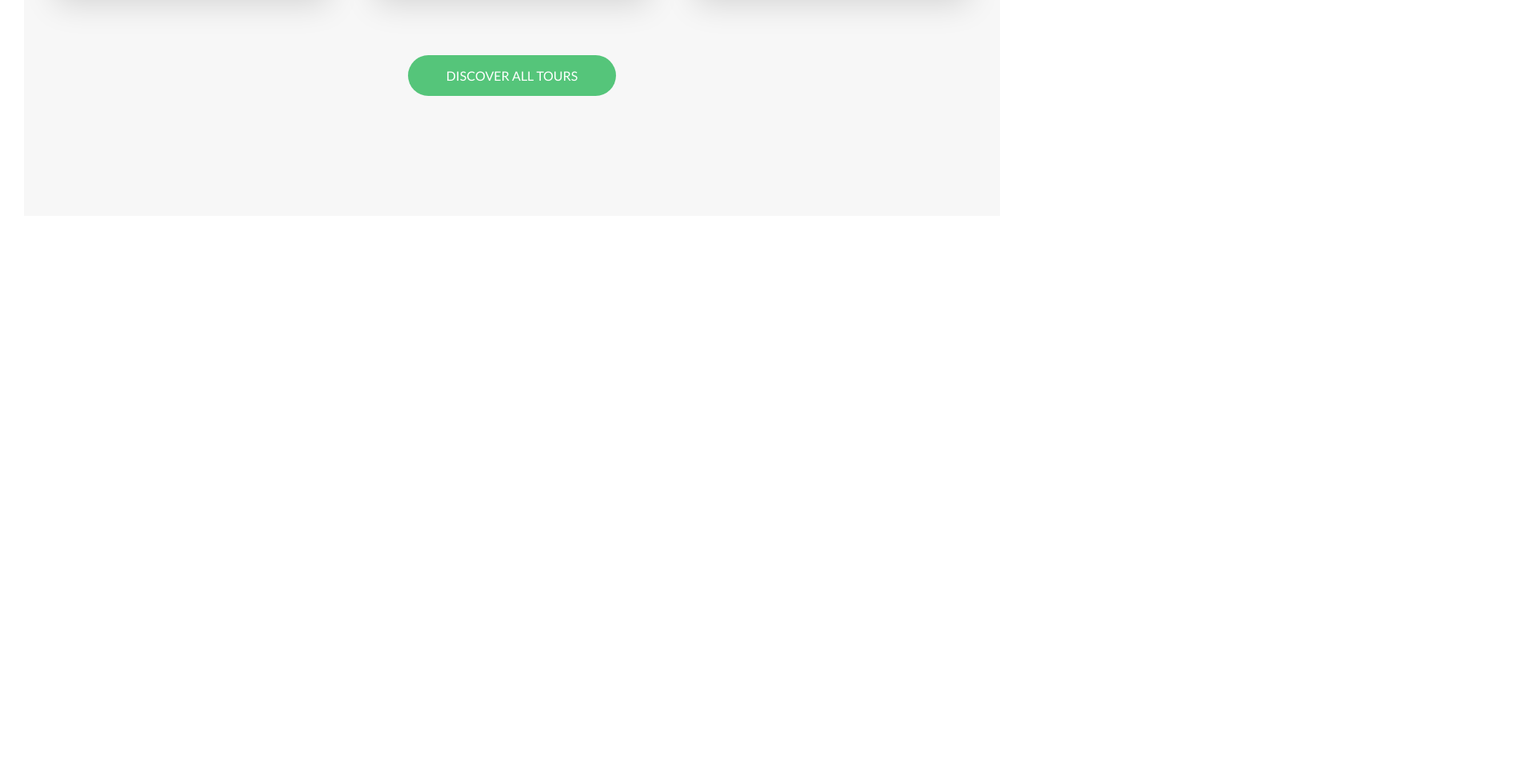
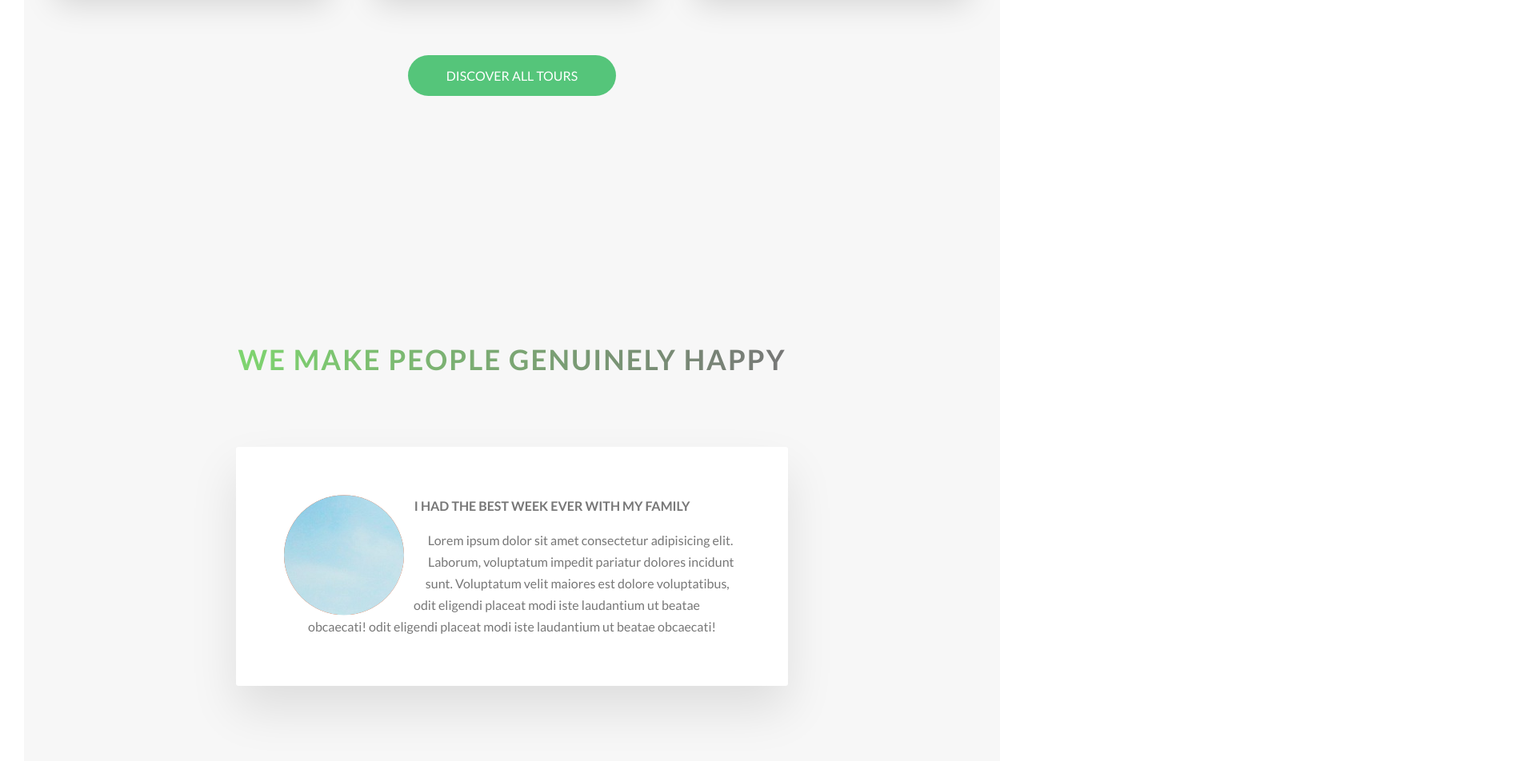
Before and after one commit to mark-ssh/NATOURS, a website: page index.html in a window 1280 px wide. Shown: the part 2976-3928 px from the top of the page at 80% size, 1920 px wide, since content can reach past the window. Before the commit the page ends 3276 px from the top, so only its background shows below. Drawn offline with Linux system fonts and the light colour scheme.

Commit message:
new story.css file

```diff
--- a/index.html
+++ b/index.html
@@ -229,6 +229,32 @@
             </div>
 
         </section>
+
+        <section class="section-stories">
+            <div class="u-center-text u-margin-bottom-big">
+                <h2 class="heading-secondary">
+                    We make people genuinely happy
+                </h2>
+            </div>
+
+            <div class="row">
+                <div class="story">
+                    <figure class="story__shape">
+                        <img src="img/nat-8.jpg" alt="person on a boat" class="story-image">
+                    </figure>
+                    <div class="story__text">
+                        <h3 class="heading-tertiary u-margin-bottom-small">I had the best week ever with my family</h3>
+                        <p>
+                        Lorem ipsum dolor sit amet consectetur adipisicing elit. Laborum,
+                        voluptatum impedit pariatur dolores incidunt sunt. Voluptatum velit
+                        maiores est dolore voluptatibus, odit eligendi placeat modi iste laudantium
+                        ut beatae obcaecati! odit eligendi placeat modi iste laudantium
+                        ut beatae obcaecati!
+                        </p>
+                    </div>
+                </div>
+            </div>
+        </section>
     </main>
 
 
--- /dev/null
+++ b/sass/components/_story.scss
@@ -0,0 +1,23 @@
+.story {
+    width: 75%;
+    margin: 0 auto;
+    box-shadow: 0 3rem 6rem rgba($color-black, .1);
+    background-color: $color-white;
+    border-radius: 3px;
+    padding: 6rem;
+    padding-left: 9rem;
+    font-size: $default-font-size;
+
+    &__shape {
+        width: 15rem;
+        height: 15rem;
+        background-color: orangered;
+        float: left;
+        -webkit-shape-outside: circle(50% at 50% 50%);
+        shape-outside: circle(50% at 50% 50%);
+        -webkit-clip-path: circle(50% at 50% 50%);
+        clip-path: circle(50% at 50% 50%);
+        transform: translateX(-3rem);
+
+    }
+}
--- a/sass/main.scss
+++ b/sass/main.scss
@@ -13,6 +13,7 @@
 @import "components/card";
 @import "components/composition";
 @import "components/feature-box";
+@import "components/story";
 
 @import "layout/header";
 @import "layout/grid";
--- a/sass/pages/_home.scss
+++ b/sass/pages/_home.scss
@@ -26,3 +26,8 @@
     padding: 26rem 0 15rem 0;
     margin-top: -12rem;
 }
+
+.section-stories {
+    padding: 15rem;
+    background-color: $color-grey-light-1;
+}
```
Also changed, not shown: css/style.css, sass/base/_typography.scss (line endings or trailing spaces), 1 other file.
